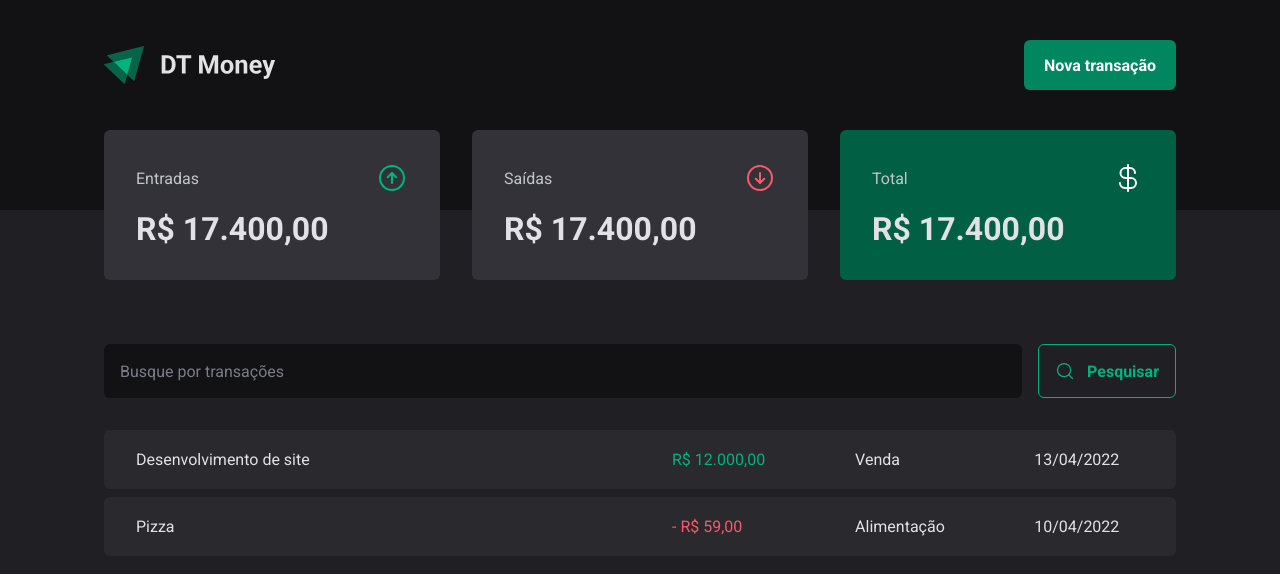
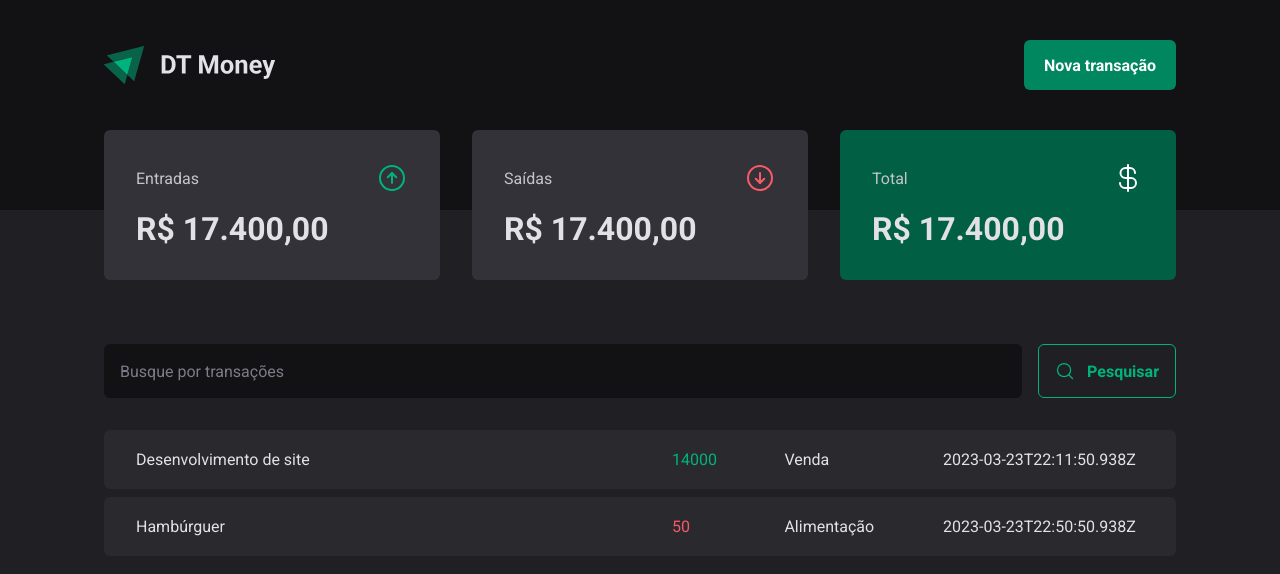
Before and after one commit to Azanniel/dt-money-ignite, a React (Vite) app: page / in a window 1280 px wide. Shown: the top 574 px of the page. Built offline with nearby package versions, Linux system fonts and the light colour scheme; data requests are answered from the project's data file.

Commit message:
feat: build the first request to api by fetch from react

```diff
--- a/src/pages/Transactions/index.tsx
+++ b/src/pages/Transactions/index.tsx
@@ -1,3 +1,4 @@
+import { useEffect, useState } from 'react'
 import { Header } from '../../components/Header'
 import { Summary } from '../../components/Summary'
 import { SearchForm } from './components/SearchForm'
@@ -8,7 +9,29 @@
   TransactionsTable,
 } from './styles'
 
+interface Transaction {
+  id: number
+  description: string
+  type: 'income' | 'outcome'
+  category: string
+  price: number
+  createdAt: string
+}
+
 export function Transactions() {
+  const [transactions, setTransactions] = useState<Transaction[]>([])
+
+  async function loadTransaction() {
+    const response = await fetch('http://localhost:3333/transactions')
+    const data = await response.json()
+
+    setTransactions(data)
+  }
+
+  useEffect(() => {
+    loadTransaction()
+  }, [])
+
   return (
     <div>
       <Header />
@@ -19,23 +42,20 @@
 
         <TransactionsTable>
           <tbody>
-            <tr>
-              <td width="50%">Desenvolvimento de site</td>
-              <td>
-                <PriceHighlight variant="income">R$ 12.000,00</PriceHighlight>
-              </td>
-              <td>Venda</td>
-              <td>13/04/2022</td>
-            </tr>
-
-            <tr>
-              <td width="50%">Pizza</td>
-              <td>
-                <PriceHighlight variant="outcome">- R$ 59,00</PriceHighlight>
-              </td>
-              <td>Alimentação</td>
-              <td>10/04/2022</td>
-            </tr>
+            {transactions.map((transactions) => {
+              return (
+                <tr key={transactions.id}>
+                  <td width="50%">{transactions.description}</td>
+                  <td>
+                    <PriceHighlight variant={transactions.type}>
+                      {transactions.price}
+                    </PriceHighlight>
+                  </td>
+                  <td>{transactions.category}</td>
+                  <td>{transactions.createdAt}</td>
+                </tr>
+              )
+            })}
           </tbody>
         </TransactionsTable>
       </TransactionsContainer>
```
